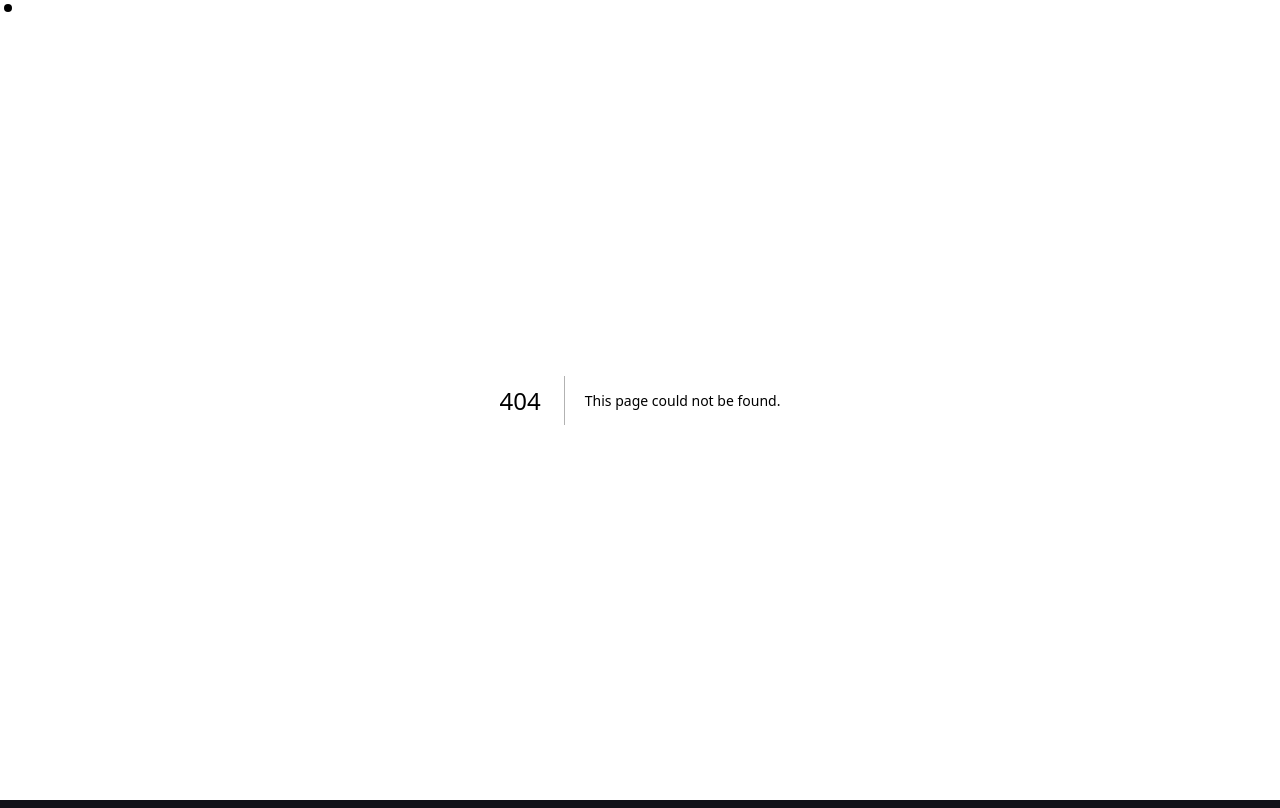
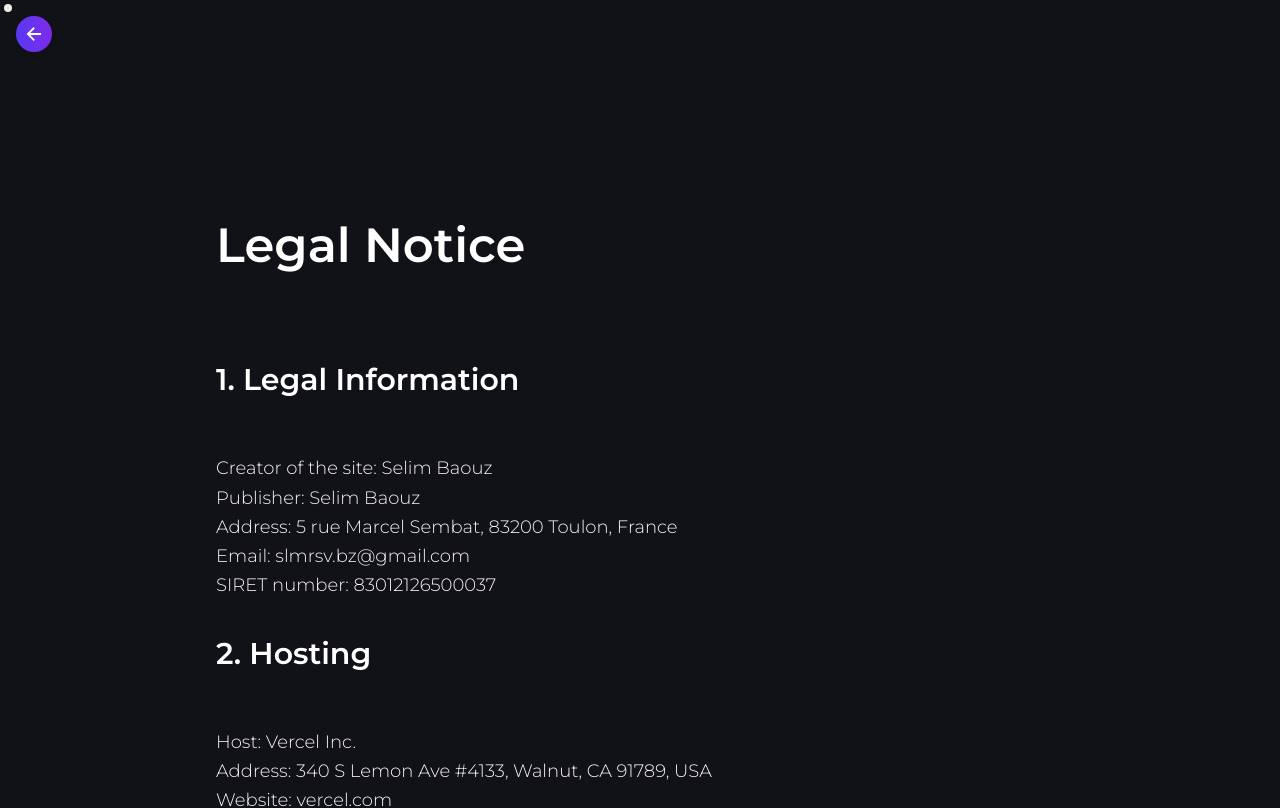
Before and after one commit to selimbaouz/Slmrsv-portfolio, a Next.js app: page /legal-notice in a window 1280 px wide. Before the commit this address had no page. Shown: the top 808 px of the page. Built offline with nearby package versions, Linux system fonts and the light colour scheme.

Commit message:
Fix legal page

```diff
--- /dev/null
+++ b/app/[handle]/page.tsx
@@ -0,0 +1,31 @@
+import LegalPage from "@/components/LegalPage";
+import { cn } from "@/lib/utils";
+import Link from "next/link";
+import { Suspense } from "react";
+import { IoArrowBackSharp } from "react-icons/io5";
+
+ type Props = {
+  params: Promise<{ handle: string }>
+}
+
+export default async function Legals (props: Props) {
+  const params = await props.params;
+  return (
+    <Suspense>
+      <div className={cn("sticky top-4 ml-4 h-full z-[150]")}>
+         <Link
+          href=".."
+          className={cn(
+            "rounded-full w-max bg-gradient-to-r from-[#5738F4] to-[#7D2AE8] hover:bg-gradient-to-r text-white shadow-md p-2 flex items-center justify-center cursor-pointer",
+            "hover:from-white hover:to-white hover:text-black group hover:gap-4"
+          )}
+        >
+          <IoArrowBackSharp className={cn("text-white group-hover:text-black", "lg:text-xl")} />
+        </Link>
+      </div>
+        <div className="py-20 lg:py-44 space-y-24 lg:space-y-44 xl:px-20 max-w-screen-3xl whitespace-pre-line mx-auto">
+            <LegalPage handle={params.handle} />
+        </div>
+    </Suspense>
+  );
+}
--- a/app/page.tsx
+++ b/app/page.tsx
@@ -38,7 +38,7 @@ const pathname = usePathname();
         <div className="bg-[#111] flex flex-col">
           <Header />
         </div>
-        <ul className="font-medium p-6 flex gap-4 items-center">
+        <ul className="font-medium p-6 flex gap-4 items-center md:hidden">
           {navLinks.slice(1).map((link, i) => (
             <li key={i}>
               <Link
```
